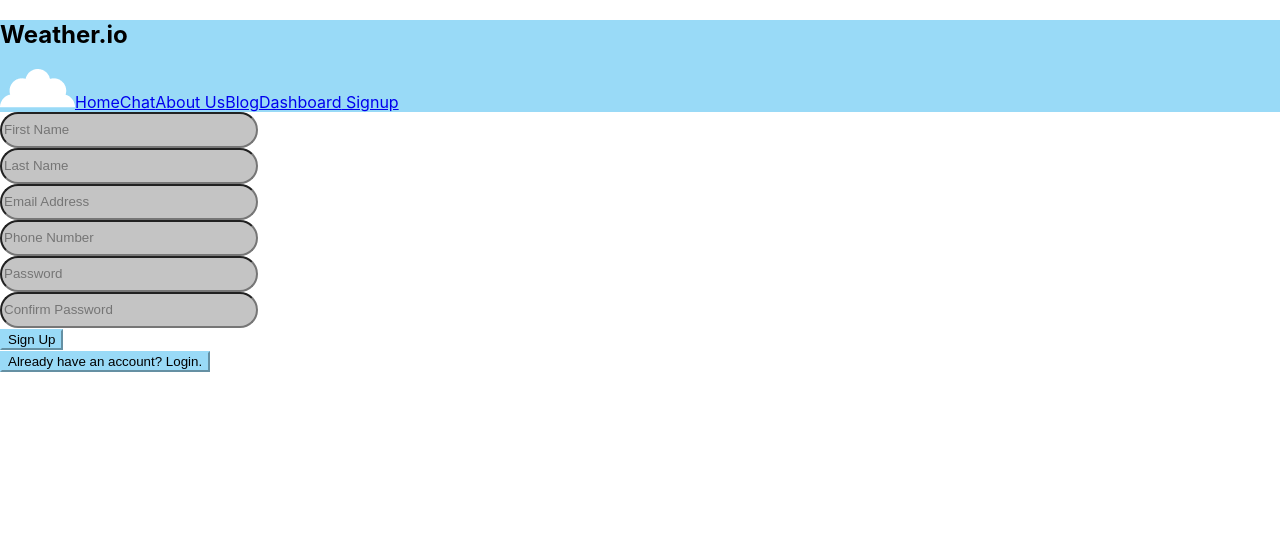
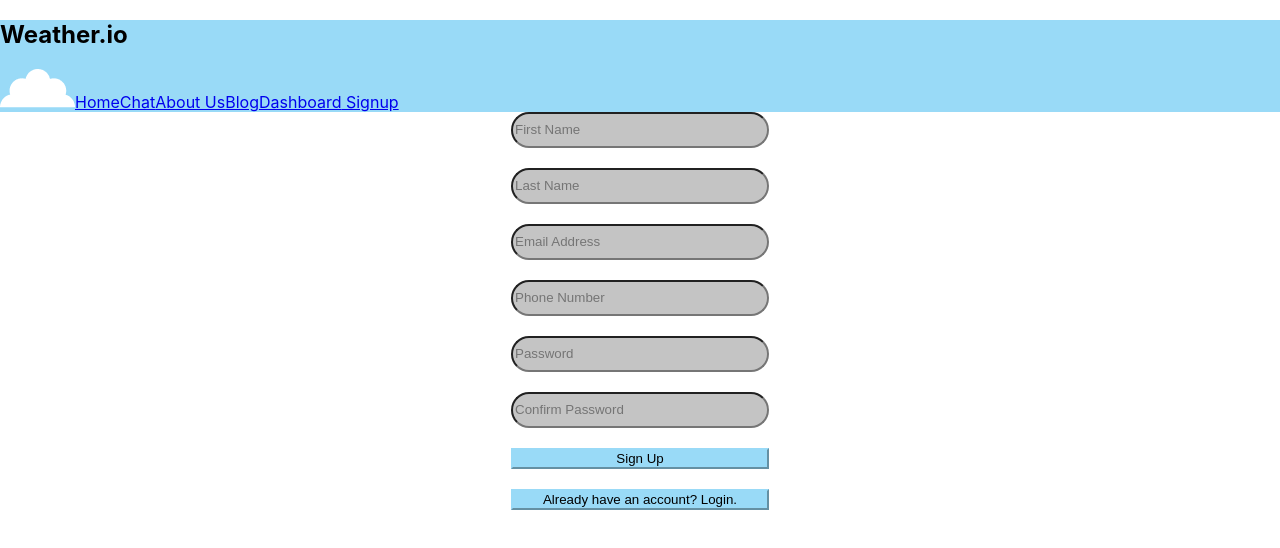
Before and after one commit to meimunchi/Weathr.io, a React (Create React App) app in the folder frontend/: page /signup in a window 1280 px wide. Shown: the top 548 px of the page. Built offline with nearby package versions, Linux system fonts and the light colour scheme.

Commit message:
styling for signup

```diff
--- a/frontend/src/App/Form/Login/signup.css
+++ b/frontend/src/App/Form/Login/signup.css
@@ -1,6 +1,8 @@
 form {
+    display: grid;
     margin: 0 auto;
 
+    justify-content: center;
 }
 
 input.input{
```
Also changed, not shown: frontend/src/App/Form/Home/home.tsx (added, +8 -0 lines).
